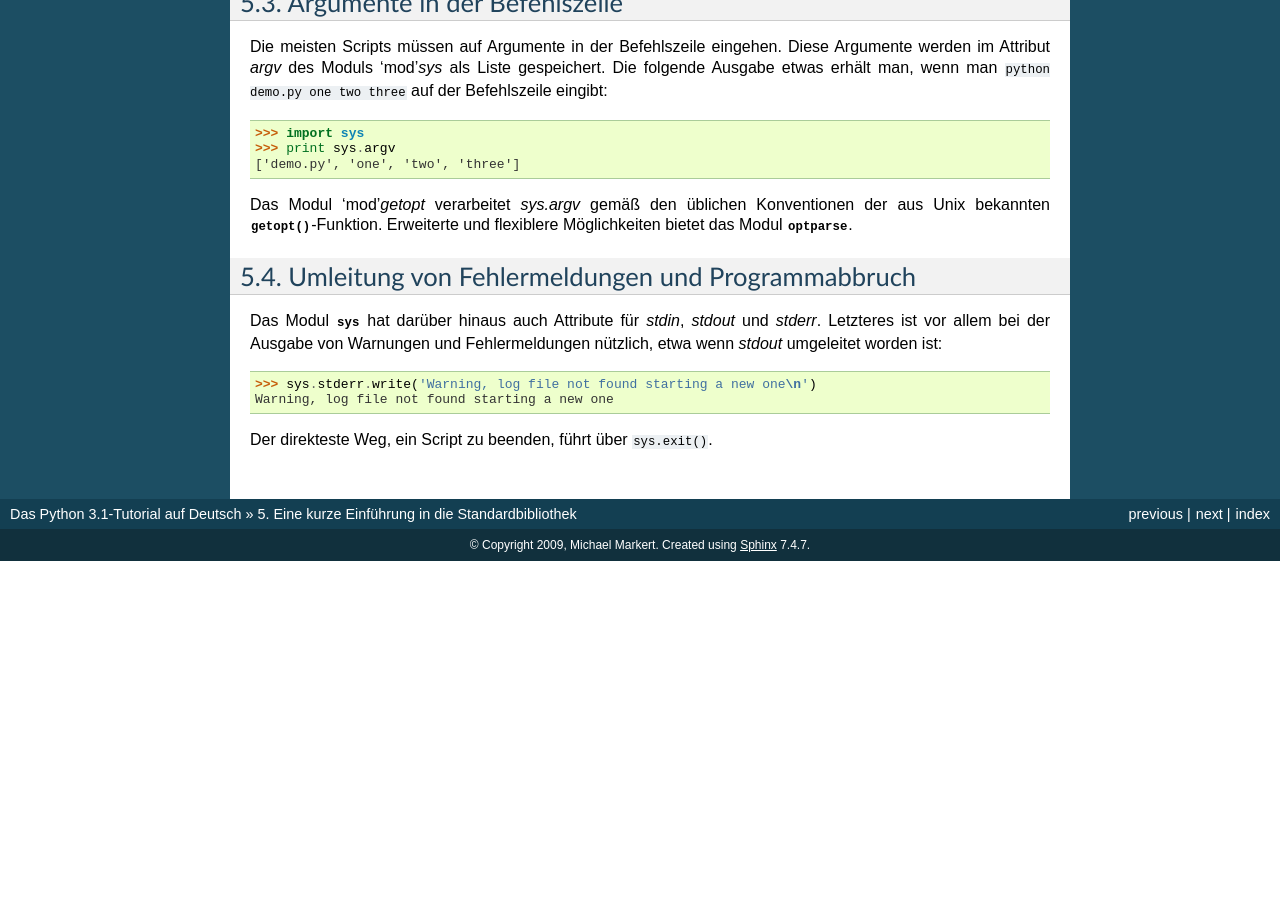
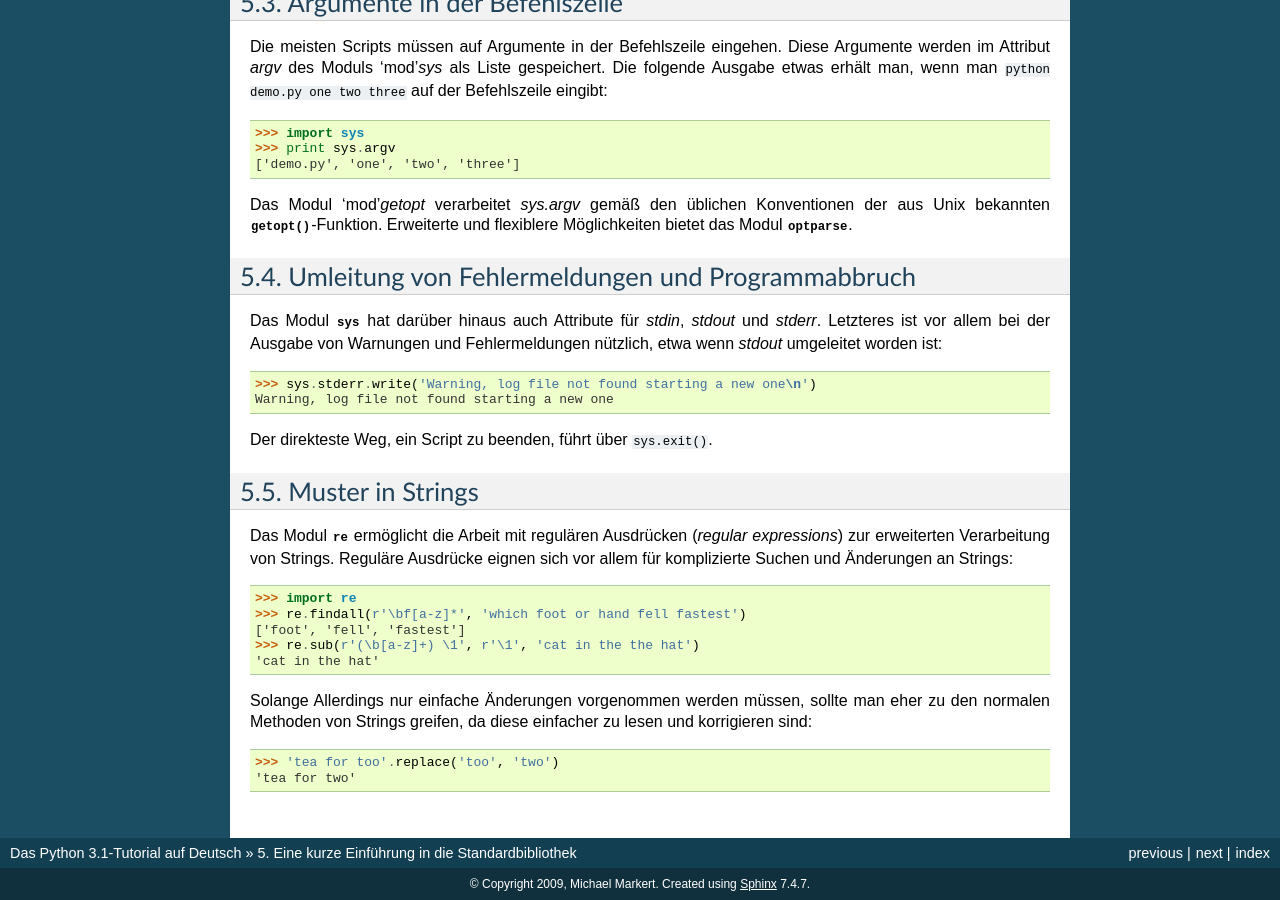
Before and after one commit to cofi/py-tutorial-de, a Sphinx documentation site: the page built from source/stdlib.rst, in a window 1280 px wide and 900 px high, scrolled down 863 px. Built offline with Sphinx 7.4.7, drawn with Linux system fonts in a browser that asks for light colours; pages that are not in the unit, such as notebooks, are missing from menus; before the commit the page ends 1424 px from its top, so only the background shows below that; some of the changed text lies outside the part shown.

Commit message:
Translated Section 10.5 (Issue #71)

```diff
--- a/source/stdlib.rst
+++ b/source/stdlib.rst
@@ -77,3 +77,21 @@ Das Modul :mod:`sys` hat darüber hinaus auch Attribute für *stdin*, *stdout* u
    Warning, log file not found starting a new one
 
 Der direkteste Weg, ein Script zu beenden, führt über ``sys.exit()``.
+
+.. _tut-string-pattern-matching:
+
+Muster in Strings
+=================
+
+Das Modul :mod:`re` ermöglicht die Arbeit mit regulären Ausdrücken (*regular expressions*) zur erweiterten Verarbeitung von Strings. Reguläre Ausdrücke eignen sich vor allem für komplizierte Suchen und Änderungen an Strings::
+
+   >>> import re
+   >>> re.findall(r'\bf[a-z]*', 'which foot or hand fell fastest')
+   ['foot', 'fell', 'fastest']
+   >>> re.sub(r'(\b[a-z]+) \1', r'\1', 'cat in the the hat')
+   'cat in the hat'
+
+Solange Allerdings nur einfache Änderungen vorgenommen werden müssen, sollte man eher zu den normalen Methoden von Strings greifen, da diese einfacher zu lesen und korrigieren sind::
+
+   >>> 'tea for too'.replace('too', 'two')
+   'tea for two'
```
